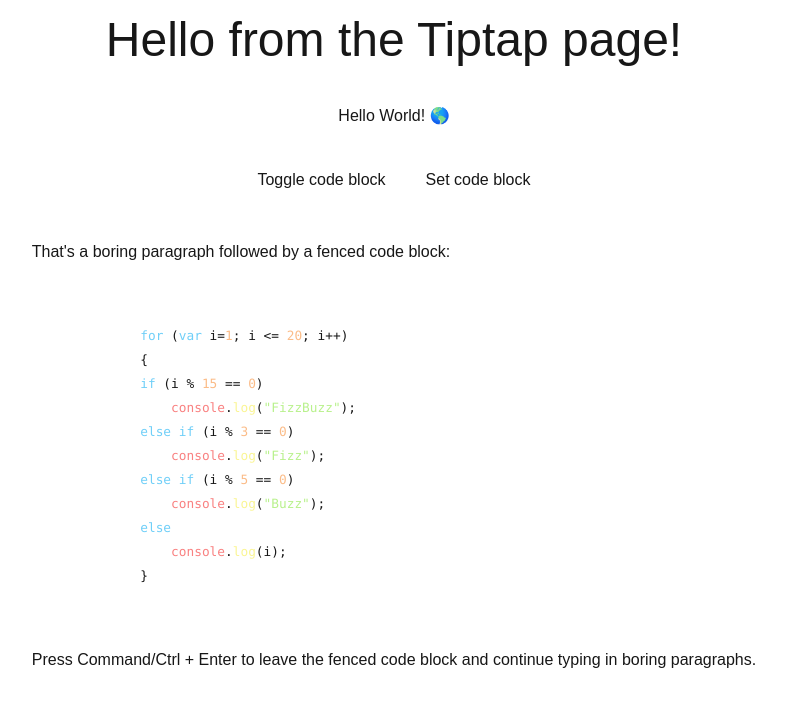
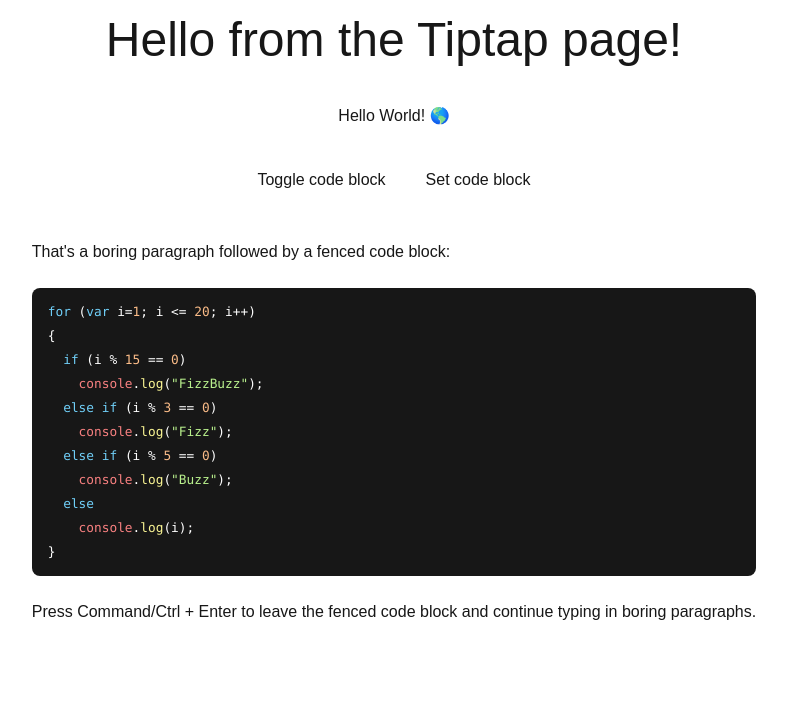
Before and after one commit to Ky-Ha/tiptap, a Next.js app: page /tiptap in a window 1280 px wide. Shown: the top 706 px of the page, without its empty margins (246-1033 px from the left). Built offline with nearby package versions, Linux system fonts and the light colour scheme.

Commit message:
modify global css

```diff
--- a/app/globals.css
+++ b/app/globals.css
@@ -32,9 +32,11 @@ body {
   }
 
   pre {
-    background: var(--black);
+    /* for background */
+    background: var(--foreground);
     border-radius: 0.5rem;
-    color: var(--white);
+    /* for text */
+    color: var(--background);
     font-family: 'JetBrainsMono', monospace;
     margin: 1.5rem 0;
     padding: 0.75rem 1rem;
--- a/components/2-code-block-lowlight.tsx
+++ b/components/2-code-block-lowlight.tsx
@@ -48,8 +48,7 @@ export const CodeBlockExample = () => {
         <p>
           That's a boring paragraph followed by a fenced code block:
         </p>
-        <pre><code class="language-javascript">
-            for (var i=1; i <= 20; i++)
+        <pre><code class="language-javascript">for (var i=1; i <= 20; i++)
 {
   if (i % 15 == 0)
     console.log("FizzBuzz");
@@ -59,8 +58,7 @@ export const CodeBlockExample = () => {
     console.log("Buzz");
   else
     console.log(i);
-            }
-        </code></pre>
+}</code></pre>
         <p>
           Press Command/Ctrl + Enter to leave the fenced code block and continue typing in boring paragraphs.
         </p>
```
Also changed, not shown: 1 other file (tests, documents, lock files or other folders). Lines whose indentation alone changed are shown as unchanged.
